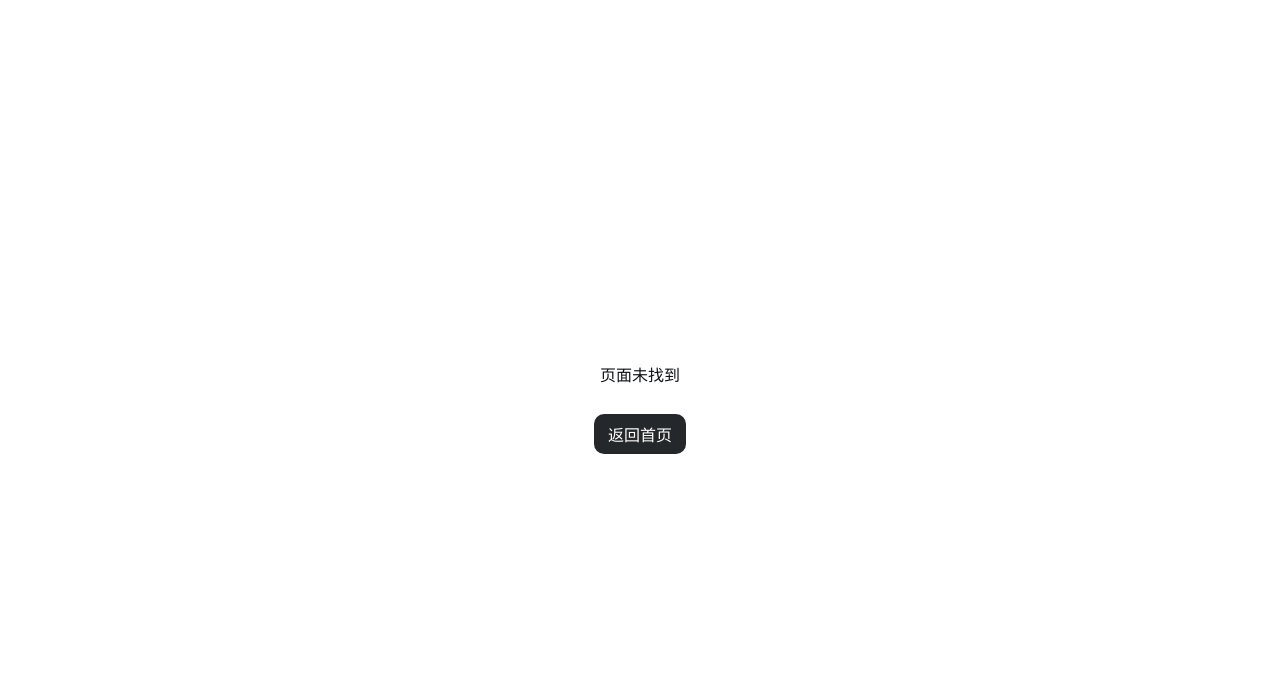
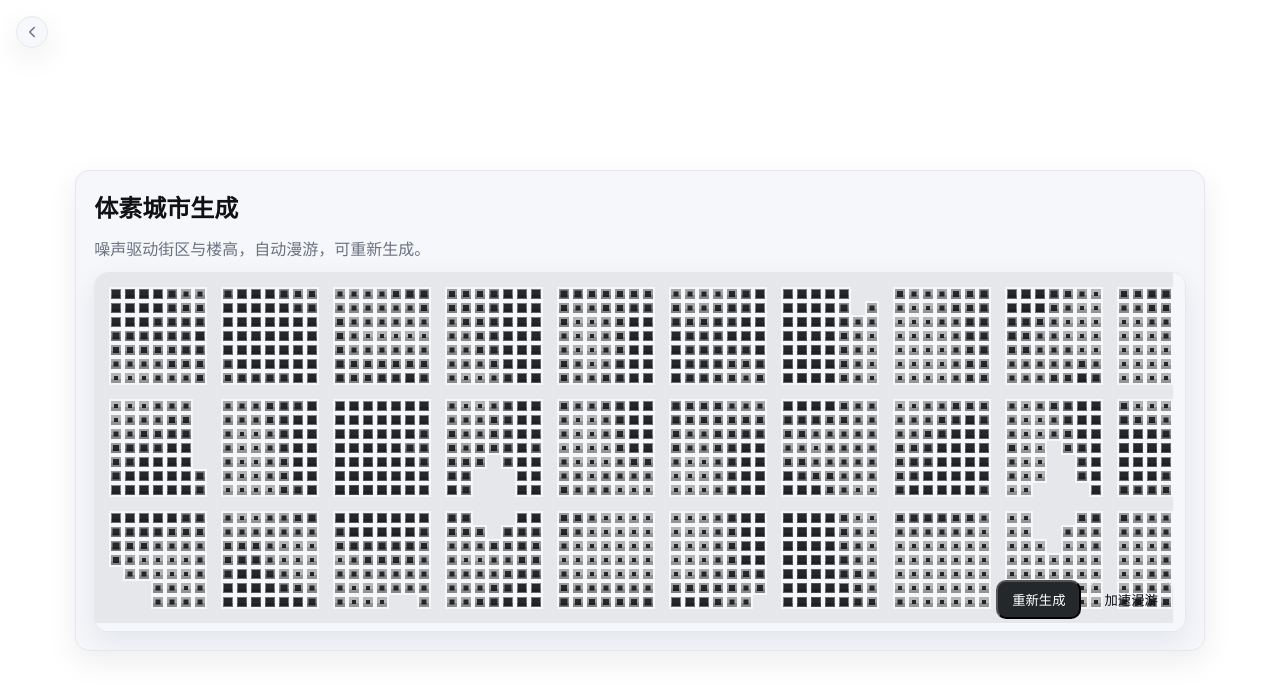
Before and after one commit to yijianweii/arcane, a React (Vite) app: page /demo/city in a window 1280 px wide. Shown: the top 694 px of the page. Built offline with nearby package versions, Linux system fonts and the light colour scheme.

Commit message:
💄 style: 格式化

```diff
--- a/src/App.tsx
+++ b/src/App.tsx
@@ -5,6 +5,7 @@ import DemoLayout from './pages/DemoLayout'
 import ThemeShowcase from './demos/ThemeShowcase'
 import CanvasParticles from './demos/CanvasParticles'
 import LazyImageDemo from './demos/LazyImageDemo'
+import CityVoxels from './demos/CityVoxels'
 
 export default function App() {
   return (
@@ -17,6 +18,7 @@ export default function App() {
               <Route path="theme" element={<ThemeShowcase />} />
               <Route path="canvas" element={<CanvasParticles />} />
               <Route path="lazy-image" element={<LazyImageDemo />} />
+              <Route path="city" element={<CityVoxels />} />
             </Route>
             <Route
               path="*"
--- a/src/components/CreativeClock/index.css
+++ b/src/components/CreativeClock/index.css
@@ -1,9 +1,39 @@
-.clock { padding: 0; display: flex; align-items: center; justify-content: center; background: transparent; border: none; border-radius: 0; min-height: 520px; width: 90%; max-width: 1000px; }
-.time { display: flex; }
-.digits { display: flex; gap: 14px; align-items: center; }
-.colon { font-size: 80px; font-weight: 900; padding: 0 8px; }
-.time-h { display: block; }
-.time-v { display: none; }
+.clock {
+  padding: 0;
+  display: flex;
+  align-items: center;
+  justify-content: center;
+  background: transparent;
+  border: none;
+  border-radius: 0;
+  min-height: 520px;
+  width: 90%;
+  max-width: 1000px;
+}
+
+.time {
+  display: flex;
+}
+
+.digits {
+  display: flex;
+  gap: 14px;
+  align-items: center;
+}
+
+.colon {
+  font-size: 80px;
+  font-weight: 900;
+  padding: 0 8px;
+}
+
+.time-h {
+  display: block;
+}
+
+.time-v {
+  display: none;
+}
 
 .flip {
   position: relative;
@@ -16,45 +46,148 @@
   box-shadow: 0 10px 28px rgba(0, 0, 0, .24);
 }
 
-.top, .bottom { position: absolute; inset: 0; display: flex; align-items: center; justify-content: center; font-size: 72px; font-weight: 900; }
+.top,
+.bottom {
+  position: absolute;
+  inset: 0;
+  display: flex;
+  align-items: center;
+  justify-content: center;
+  font-size: 72px;
+  font-weight: 900;
+}
 
-.top { transform-origin: center bottom; }
-.bottom { transform-origin: center top; }
+.top {
+  transform-origin: center bottom;
+}
 
-.flip.animate .top { animation: flipTop .6s ease; }
-.flip.animate .bottom { animation: flipBottom .6s ease; }
+.bottom {
+  transform-origin: center top;
+}
+
+.flip.animate .top {
+  animation: flipTop .6s ease;
+}
+
+.flip.animate .bottom {
+  animation: flipBottom .6s ease;
+}
 
 @keyframes flipTop {
-  0% { transform: rotateX(0deg) }
-  50% { transform: rotateX(-90deg) }
-  100% { transform: rotateX(-90deg) }
+  0% {
+    transform: rotateX(0deg)
+  }
+
+  50% {
+    transform: rotateX(-90deg)
+  }
+
+  100% {
+    transform: rotateX(-90deg)
+  }
 }
 
 @keyframes flipBottom {
-  0% { transform: rotateX(90deg) }
-  50% { transform: rotateX(0deg) }
-  100% { transform: rotateX(0deg) }
+  0% {
+    transform: rotateX(90deg)
+  }
+
+  50% {
+    transform: rotateX(0deg)
+  }
+
+  100% {
+    transform: rotateX(0deg)
+  }
 }
 
 @media (max-width: 768px) {
-  .clock { min-height: 400px; width: 100%; }
-  .time-h { display: none; }
-  .time-v { display: grid; gap: 10px; align-items: center; justify-items: center; }
-  .digits { gap: 10px; }
-  .flip { width: 72px; height: 98px; border-radius: 10px; }
-  .top, .bottom { font-size: 60px; }
-  .colon { font-size: 64px; padding: 0 6px; }
-  .colon-row { font-size: 36px; font-weight: 800; color: var(--muted); line-height: 1; }
-  .row .digits { gap: 8px; }
+  .clock {
+    min-height: 400px;
+    width: 100%;
+  }
+
+  .time-h {
+    display: none;
+  }
+
+  .time-v {
+    display: grid;
+    gap: 10px;
+    align-items: center;
+    justify-items: center;
+  }
+
+  .digits {
+    gap: 10px;
+  }
+
+  .flip {
+    width: 72px;
+    height: 98px;
+    border-radius: 10px;
+  }
+
+  .top,
+  .bottom {
+    font-size: 60px;
+  }
+
+  .colon {
+    font-size: 64px;
+    padding: 0 6px;
+  }
+
+  .colon-row {
+    font-size: 36px;
+    font-weight: 800;
+    color: var(--muted);
+    line-height: 1;
+  }
+
+  .row .digits {
+    gap: 8px;
+  }
 }
 
 @media (max-width: 480px) {
-  .clock { min-height: 320px; width: 100%; }
-  .time-h { display: none; }
-  .time-v { display: grid; gap: 8px; align-items: center; justify-items: center; }
-  .digits { gap: 8px; }
-  .flip { width: 56px; height: 82px; border-radius: 8px; }
-  .top, .bottom { font-size: 48px; }
-  .colon { font-size: 52px; padding: 0 4px; }
-  .colon-row { font-size: 28px; }
+  .clock {
+    min-height: 320px;
+    width: 100%;
+  }
+
+  .time-h {
+    display: none;
+  }
+
+  .time-v {
+    display: grid;
+    gap: 8px;
+    align-items: center;
+    justify-items: center;
+  }
+
+  .digits {
+    gap: 8px;
+  }
+
+  .flip {
+    width: 56px;
+    height: 82px;
+    border-radius: 8px;
+  }
+
+  .top,
+  .bottom {
+    font-size: 48px;
+  }
+
+  .colon {
+    font-size: 52px;
+    padding: 0 4px;
+  }
+
+  .colon-row {
+    font-size: 28px;
+  }
 }
--- a/src/config/menu.ts
+++ b/src/config/menu.ts
@@ -13,6 +13,7 @@ export const menu: MenuGroup[] = [
     title: 'DEMO',
     items: [
       { path: '/demo/lazy-image', label: '图片懒加载' },
+      { path: '/demo/city', label: '体素城市' },
     ],
   },
 ]
--- a/src/demos/CanvasParticles/index.css
+++ b/src/demos/CanvasParticles/index.css
@@ -1 +1,4 @@
-.demo { display: grid; gap: 12px; }
+.demo {
+  display: grid;
+  gap: 12px;
+}
--- /dev/null
+++ b/src/demos/CityVoxels/index.css
@@ -0,0 +1,35 @@
+.demo {
+  display: grid;
+  gap: 12px;
+}
+
+.desc {
+  color: var(--muted);
+}
+
+.city-wrap {
+  position: relative;
+  height: 360px;
+  border-radius: 12px;
+  overflow: hidden;
+}
+
+.city-controls {
+  position: absolute;
+  right: 12px;
+  bottom: 12px;
+  display: flex;
+  gap: 8px;
+}
+
+@media (max-width: 768px) {
+  .city-wrap {
+    height: 300px;
+  }
+}
+
+@media (max-width: 480px) {
+  .city-wrap {
+    height: 260px;
+  }
+}
--- /dev/null
+++ b/src/demos/CityVoxels/index.tsx
@@ -0,0 +1,110 @@
+import { useEffect, useRef, useState } from 'react'
+import './index.css'
+
+function makeSeed() {
+  return Math.floor(Math.random() * 1e9)
+}
+
+function lerp(a: number, b: number, t: number) { return a + (b - a) * t }
+
+function noise2D(x: number, y: number, seed: number) {
+  const n = Math.sin(x * 12.9898 + y * 78.233 + seed * 0.000001) * 43758.5453
+  return n - Math.floor(n)
+}
+
+function smoothNoise(x: number, y: number, seed: number) {
+  const xi = Math.floor(x), yi = Math.floor(y)
+  const xf = x - xi, yf = y - yi
+  const v1 = noise2D(xi, yi, seed)
+  const v2 = noise2D(xi + 1, yi, seed)
+  const v3 = noise2D(xi, yi + 1, seed)
+  const v4 = noise2D(xi + 1, yi + 1, seed)
+  const i1 = lerp(v1, v2, xf)
+  const i2 = lerp(v3, v4, xf)
+  return lerp(i1, i2, yf)
+}
+
+export default function CityVoxels() {
+  const ref = useRef<HTMLCanvasElement | null>(null)
+  const [seed, setSeed] = useState(makeSeed())
+  const [tick, setTick] = useState(0)
+
+  useEffect(() => {
+    const canvas = ref.current!
+    const ctx = canvas.getContext('2d')!
+    let raf = 0
+    const DPR = Math.max(1, Math.min(2, window.devicePixelRatio || 1))
+    let w = 0, h = 0
+
+    const resize = () => {
+      w = canvas.clientWidth
+      h = canvas.clientHeight
+      canvas.width = Math.floor(w * DPR)
+      canvas.height = Math.floor(h * DPR)
+      ctx.setTransform(DPR, 0, 0, DPR, 0, 0)
+    }
+
+    const draw = (t: number) => {
+      ctx.clearRect(0, 0, w, h)
+      const style = getComputedStyle(document.documentElement)
+      const bg = style.getPropertyValue('--card').trim() || '#2d3135'
+      const border = style.getPropertyValue('--border').trim() || '#3a3f44'
+      const accent = style.getPropertyValue('--accent').trim() || '#25282b'
+      ctx.fillStyle = bg
+      ctx.fillRect(0, 0, w, h)
+
+      const tile = Math.max(10, Math.min(18, Math.floor(Math.min(w, h) / 24)))
+      const cols = Math.floor(w / tile)
+      const rows = Math.floor(h / tile)
+
+      const ox = (t * 0.00025) + tick * 0.001
+      const oy = (t * 0.00018) + tick * 0.001
+
+      for (let j = 0; j < rows; j++) {
+        for (let i = 0; i < cols; i++) {
+          const nx = i * 0.25 + ox
+          const ny = j * 0.25 + oy
+          const base = smoothNoise(nx, ny, seed)
+          const road = smoothNoise(nx * 0.6 + 100, ny * 0.6 + 100, seed)
+          const isRoad = (road < 0.22) || (i % 8 === 0) || (j % 8 === 0)
+          const x = i * tile
+          const y = j * tile
+          if (isRoad) {
+            ctx.fillStyle = border
+            ctx.fillRect(x, y, tile, tile)
+            continue
+          }
+          const hq = Math.floor(base * base * 10)
+          const cVal = Math.floor(180 - hq * 12)
+          ctx.fillStyle = `rgb(${cVal}, ${cVal}, ${cVal})`
+          ctx.fillRect(x + 2, y + 2, tile - 4, tile - 4)
+          ctx.fillStyle = accent
+          const roof = Math.max(4, Math.min(tile - 6, 4 + hq))
+          ctx.fillRect(x + (tile - roof) / 2, y + (tile - roof) / 2, roof, roof)
+          ctx.fillStyle = 'rgba(0,0,0,0.18)'
+          ctx.fillRect(x + 2, y + tile - 6, tile - 4, 4)
+        }
+      }
+    }
+
+    const step = (t: number) => { draw(t); raf = requestAnimationFrame(step) }
+    const onResize = () => resize()
+    window.addEventListener('resize', onResize)
+    resize(); raf = requestAnimationFrame(step)
+    return () => { cancelAnimationFrame(raf); window.removeEventListener('resize', onResize) }
+  }, [seed, tick])
+
+  return (
+    <div className="demo">
+      <h2 style={{ margin: 0 }}>体素城市生成</h2>
+      <p className="desc" style={{ margin: 0 }}>噪声驱动街区与楼高，自动漫游，可重新生成。</p>
+      <div className="city-wrap card">
+        <canvas ref={ref} style={{ width: '100%', height: '100%' }} />
+        <div className="city-controls">
+          <button className="btn" onClick={() => setSeed(makeSeed())}>重新生成</button>
+          <button className="btn secondary" onClick={() => setTick(v => v + 1)}>加速漫游</button>
+        </div>
+      </div>
+    </div>
+  )
+}
--- a/src/pages/DemoLayout/index.css
+++ b/src/pages/DemoLayout/index.css
@@ -1 +1,50 @@
-.page { display: grid; gap: 16px; }
+.page {
+  display: grid;
+  gap: 16px;
+  position: relative;
+  padding-top: max(60px, calc(env(safe-area-inset-top) + 48px));
+  padding-bottom: max(40px, calc(env(safe-area-inset-bottom) + 24px));
+  padding-inline: clamp(12px, 4vw, 24px);
+}
+
+.back-btn {
+  position: fixed;
+  left: 16px;
+  top: 16px;
+  width: 32px;
+  height: 32px;
+  border-radius: 999px;
+  border: 1px solid var(--border);
+  background: color-mix(in oklab, var(--card) 82%, transparent);
+  box-shadow: var(--shadow);
+  display: grid;
+  place-items: center;
+  color: var(--muted);
+  text-decoration: none;
+  transition: transform .15s ease, filter .15s ease;
+  z-index: 50;
+}
+
+.back-btn:hover {
+  filter: brightness(1.05);
+  transform: translateY(-1px);
+}
+
+.content-card {
+  padding: 18px;
+  max-height: calc(100svh - 140px);
+  overflow: auto;
+}
+
+@media (max-width: 768px) {
+  .back-btn {
+    left: max(12px, env(safe-area-inset-left));
+    top: max(12px, env(safe-area-inset-top));
+    width: 36px;
+    height: 36px;
+  }
+
+  .content-card {
+    max-height: calc(100svh - 150px);
+  }
+}
--- a/src/pages/DemoLayout/index.tsx
+++ b/src/pages/DemoLayout/index.tsx
@@ -4,13 +4,12 @@ import './index.css'
 export default function DemoLayout() {
   return (
     <div className="page">
-      <div style={{ display: 'flex', gap: 8 }}>
-        <Link className="btn" to="/">返回首页</Link>
-        <Link className="btn secondary" to="/demo/theme">主题系统</Link>
-        <Link className="btn secondary" to="/demo/canvas">Canvas 粒子</Link>
-        <Link className="btn secondary" to="/demo/lazy-image">图片懒加载</Link>
-      </div>
-      <div className="card" style={{ padding: 18 }}>
+      <Link className="back-btn" aria-label="返回首页" to="/">
+        <svg viewBox="0 0 24 24" width="18" height="18" fill="none" stroke="currentColor" strokeWidth="2" strokeLinecap="round" strokeLinejoin="round">
+          <path d="M15 18l-6-6 6-6" />
+        </svg>
+      </Link>
+      <div className="card content-card">
         <Outlet />
       </div>
     </div>
```
Also changed, not shown: src/components/SideMenuOverlay/index.css (+50 -8 lines), src/components/ThemeSwitch/index.css (+10 -2 lines), src/pages/Home/index.css (+11 -2 lines).
